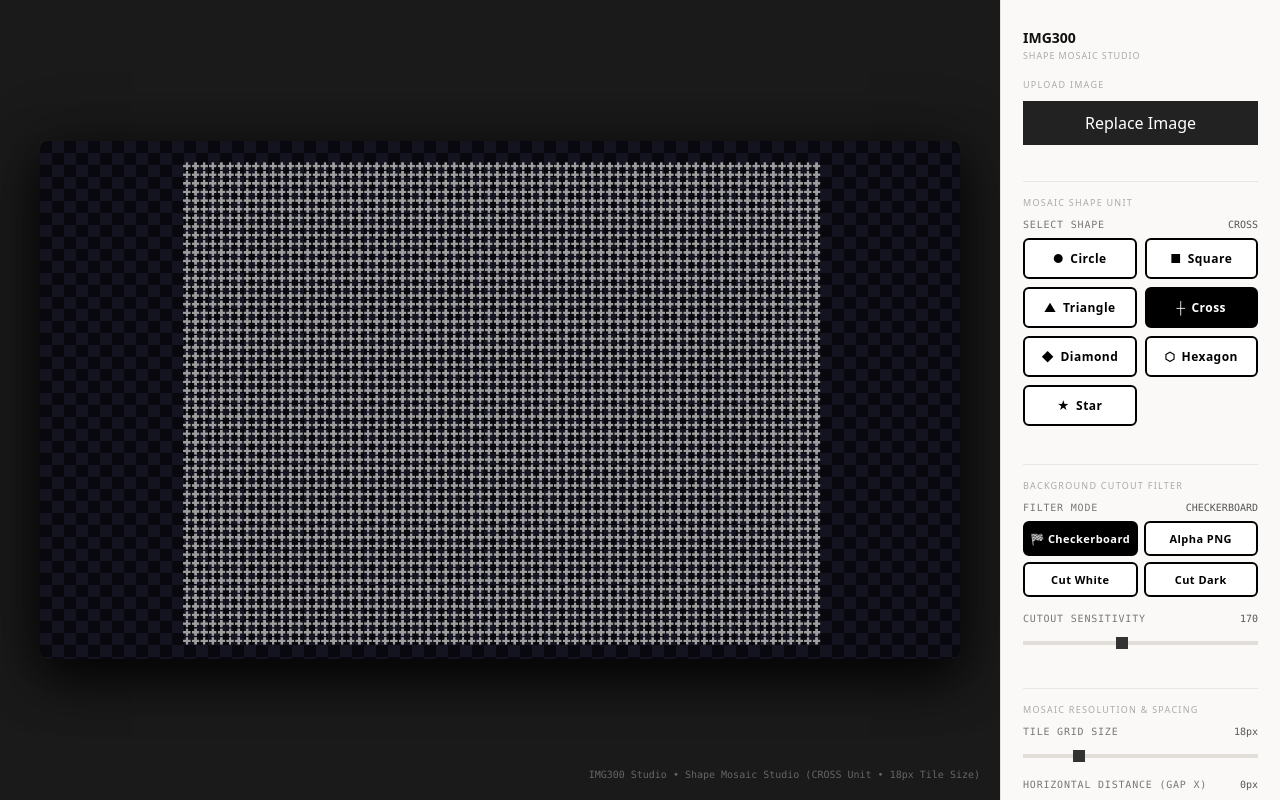
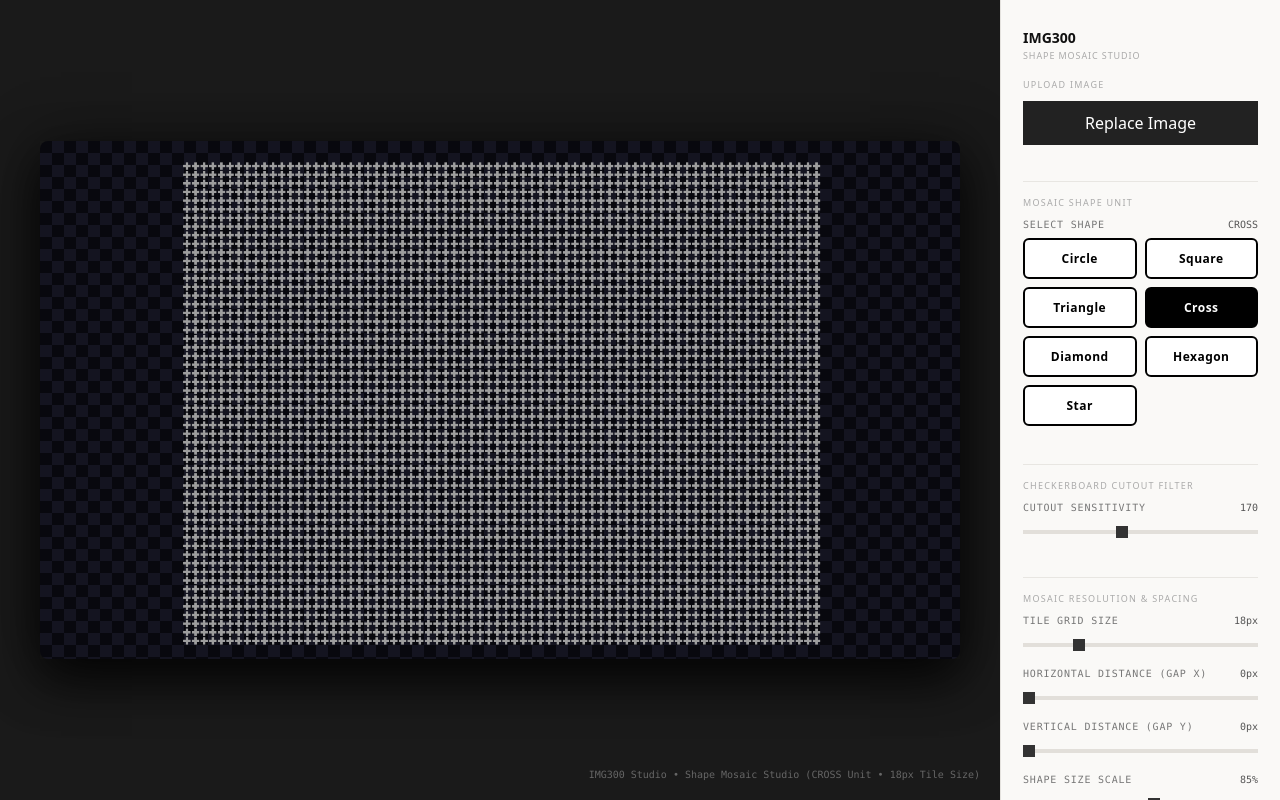
Before and after one commit to victorchen1211/IMG300, a Next.js app: page /shape-mosaic in a window 1280 px wide. Built offline with nearby package versions, Linux system fonts and the light colour scheme.

Commit message:
chore: streamline Shape Mosaic Studio UI by enabling Checkerboard filter by default and removing icon glyphs

```diff
--- a/src/components/ShapeMosaicGenerator.tsx
+++ b/src/components/ShapeMosaicGenerator.tsx
@@ -5,16 +5,15 @@ import styles from "../app/page.module.scss";
 import { ImageUploader, ExportControls } from "./common";
 
 type ShapeType = "circle" | "square" | "triangle" | "cross" | "diamond" | "hexagon" | "star";
-type BgFilterMode = "checkerboard" | "transparent" | "white" | "dark";
 
-const SHAPE_OPTIONS: { id: ShapeType; label: string; icon: string }[] = [
-  { id: "circle", label: "Circle", icon: "●" },
-  { id: "square", label: "Square", icon: "■" },
-  { id: "triangle", label: "Triangle", icon: "▲" },
-  { id: "cross", label: "Cross", icon: "┼" },
-  { id: "diamond", label: "Diamond", icon: "◆" },
-  { id: "hexagon", label: "Hexagon", icon: "⬡" },
-  { id: "star", label: "Star", icon: "★" }
+const SHAPE_OPTIONS: { id: ShapeType; label: string }[] = [
+  { id: "circle", label: "Circle" },
+  { id: "square", label: "Square" },
+  { id: "triangle", label: "Triangle" },
+  { id: "cross", label: "Cross" },
+  { id: "diamond", label: "Diamond" },
+  { id: "hexagon", label: "Hexagon" },
+  { id: "star", label: "Star" }
 ];
 
 export const ShapeMosaicGenerator: React.FC = () => {
@@ -30,9 +29,8 @@ export const ShapeMosaicGenerator: React.FC = () => {
   const [gapX, setGapX] = useState<number>(0); // Horizontal Gap Distance (0px to 40px)
   const [gapY, setGapY] = useState<number>(0); // Vertical Gap Distance (0px to 40px)
 
-  // Smart Background Filtering (Detect & remove fake PNG grey/white checkerboard or transparent PNGs)
-  const [bgFilterMode, setBgFilterMode] = useState<BgFilterMode>("checkerboard");
-  const [bgThreshold, setBgThreshold] = useState<number>(170); // Sensitivity threshold for checkerboard/white filter
+  // Smart Checkerboard Background Cutout Filter Sensitivity (Detect & eliminate fake PNG grey/white checkerboards)
+  const [bgThreshold, setBgThreshold] = useState<number>(170); // Threshold for neutral grey/white checkerboard removal
 
   // Load default sample transparent PNG cutout on mount
   useEffect(() => {
@@ -115,12 +113,9 @@ export const ShapeMosaicGenerator: React.FC = () => {
         const isTransparent = aVal < 30;
         const isMonochrome = Math.abs(rVal - gVal) < 18 && Math.abs(gVal - bVal) < 18 && Math.abs(rVal - bVal) < 18;
         const avgBrightness = (rVal + gVal + bVal) / 3;
+        const isCheckerboard = isMonochrome && avgBrightness >= bgThreshold;
 
-        const isCheckerboard = bgFilterMode === "checkerboard" && isMonochrome && avgBrightness >= bgThreshold;
-        const isWhiteBg = bgFilterMode === "white" && rVal >= bgThreshold && gVal >= bgThreshold && bVal >= bgThreshold;
-        const isDarkBg = bgFilterMode === "dark" && rVal <= (255 - bgThreshold) && gVal <= (255 - bgThreshold) && bVal <= (255 - bgThreshold);
-
-        if (isTransparent || isCheckerboard || isWhiteBg || isDarkBg) continue;
+        if (isTransparent || isCheckerboard) continue;
 
         const cx = drawX + x + baseStep / 2;
         const cy = drawY + y + baseStep / 2;
@@ -263,12 +258,9 @@ export const ShapeMosaicGenerator: React.FC = () => {
             const isTransparent = aVal < 30;
             const isMonochrome = Math.abs(rVal - gVal) < 18 && Math.abs(gVal - bVal) < 18 && Math.abs(rVal - bVal) < 18;
             const avgBrightness = (rVal + gVal + bVal) / 3;
+            const isCheckerboard = isMonochrome && avgBrightness >= bgThreshold;
 
-            const isCheckerboard = bgFilterMode === "checkerboard" && isMonochrome && avgBrightness >= bgThreshold;
-            const isWhiteBg = bgFilterMode === "white" && rVal >= bgThreshold && gVal >= bgThreshold && bVal >= bgThreshold;
-            const isDarkBg = bgFilterMode === "dark" && rVal <= (255 - bgThreshold) && gVal <= (255 - bgThreshold) && bVal <= (255 - bgThreshold);
-
-            if (isTransparent || isCheckerboard || isWhiteBg || isDarkBg) continue;
+            if (isTransparent || isCheckerboard) continue;
 
             const cx = drawX + x + baseStep / 2;
             const cy = drawY + y + baseStep / 2;
@@ -287,7 +279,7 @@ export const ShapeMosaicGenerator: React.FC = () => {
       ctx.textAlign = "center";
       ctx.fillText("UPLOAD AN IMAGE TO BEGIN SHAPE MOSAIC CREATION", w / 2, h / 2);
     }
-  }, [sourceImage, selectedShape, tileSize, shapeScale, gapX, gapY, bgFilterMode, bgThreshold]);
+  }, [sourceImage, selectedShape, tileSize, shapeScale, gapX, gapY, bgThreshold]);
 
   useEffect(() => {
     const canvas = canvasRef.current;
@@ -336,53 +328,21 @@ export const ShapeMosaicGenerator: React.FC = () => {
                   cursor: "pointer",
                   display: "flex",
                   alignItems: "center",
-                  justifyContent: "center",
-                  gap: "6px"
+                  justifyContent: "center"
                 }}
                 onClick={() => setSelectedShape(item.id)}
               >
-                <span>{item.icon}</span>
                 <span>{item.label}</span>
               </button>
             ))}
           </div>
         </div>
 
-        {/* 2. Background Filtering Controls (Filter Fake PNG Checkerboard or White/Dark Backdrops) */}
+        {/* 2. Checkerboard Background Cutout Filter Sensitivity */}
         <div className={styles.sectionHeader}>
-          <span>Background Cutout Filter</span>
+          <span>Checkerboard Cutout Filter</span>
         </div>
 
-        <div className={styles.controlGroup} style={{ marginBottom: 16 }}>
-          <div className={styles.controlHeader} style={{ marginBottom: 8 }}>
-            <span className={styles.controlLabel}>Filter Mode</span>
-            <span className={styles.controlValue} style={{ textTransform: "uppercase" }}>{bgFilterMode}</span>
-          </div>
-          <div style={{ display: "grid", gridTemplateColumns: "1fr 1fr", gap: "6px" }}>
-            {(["checkerboard", "transparent", "white", "dark"] as const).map((mode) => (
-              <button
-                key={mode}
-                style={{
-                  padding: "8px 4px",
-                  fontSize: "11px",
-                  fontWeight: bgFilterMode === mode ? 800 : 700,
-                  textTransform: "capitalize",
-                  background: bgFilterMode === mode ? "#000000" : "#ffffff",
-                  border: "2px solid #000000",
-                  color: bgFilterMode === mode ? "#ffffff" : "#000000",
-                  borderRadius: "6px",
-                  cursor: "pointer"
-                }}
-                onClick={() => setBgFilterMode(mode)}
-              >
-                {mode === "checkerboard" ? "🏁 Checkerboard" : mode === "transparent" ? "Alpha PNG" : mode === "white" ? "Cut White" : "Cut Dark"}
-              </button>
-            ))}
-          </div>
-        </div>
-
-        {/* Background Filter Threshold Slider */}
-        {bgFilterMode !== "transparent" && (
         <div className={styles.controlGroup} style={{ marginBottom: 16 }}>
           <div className={styles.controlHeader}>
             <span className={styles.controlLabel}>Cutout Sensitivity</span>
@@ -397,7 +357,6 @@ export const ShapeMosaicGenerator: React.FC = () => {
             onChange={(e) => setBgThreshold(parseInt(e.target.value))}
           />
         </div>
-        )}
 
         {/* 3. Mosaic Resolution & Spacing */}
         <div className={styles.sectionHeader}>
```
Lines whose indentation alone changed are shown as unchanged.
